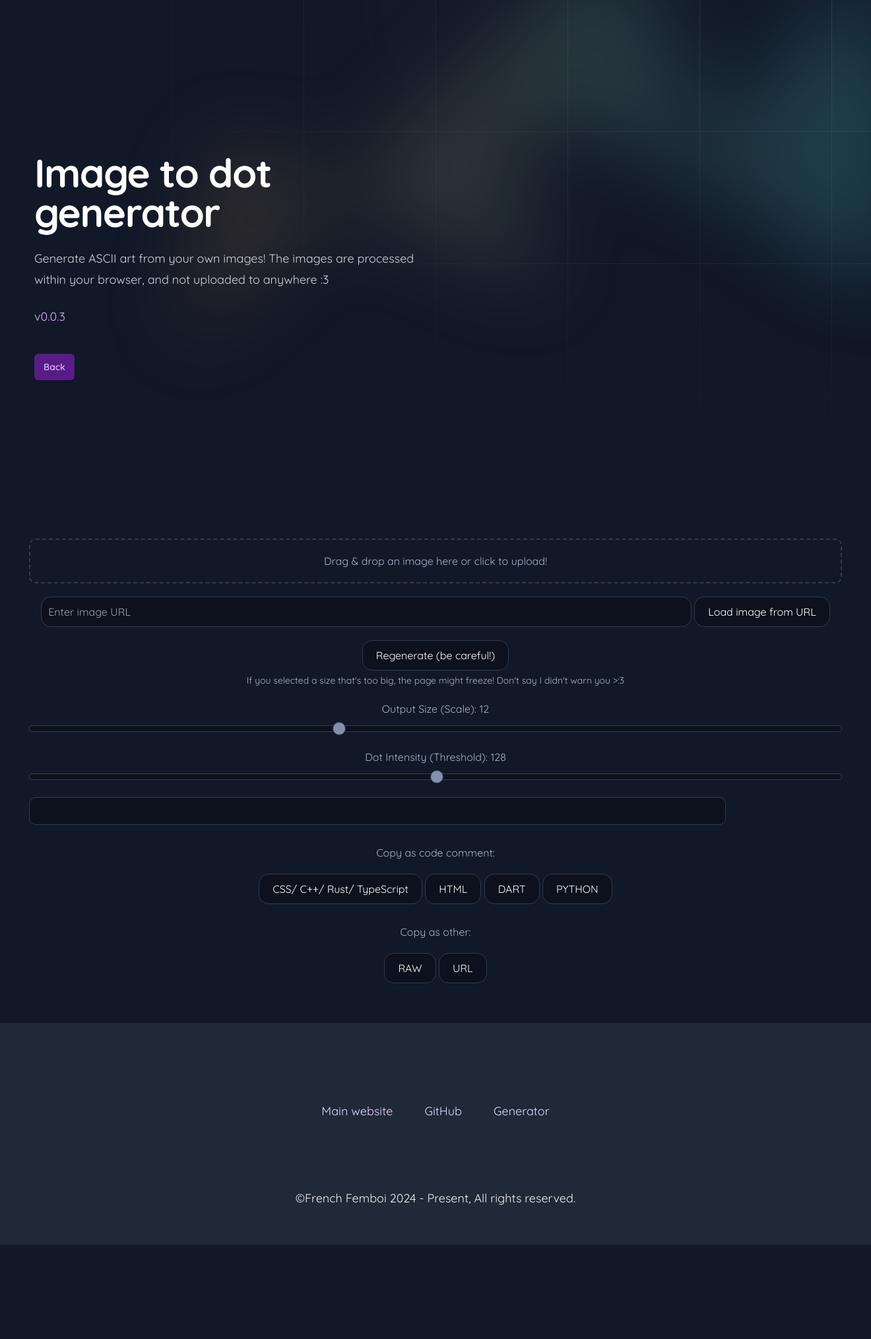
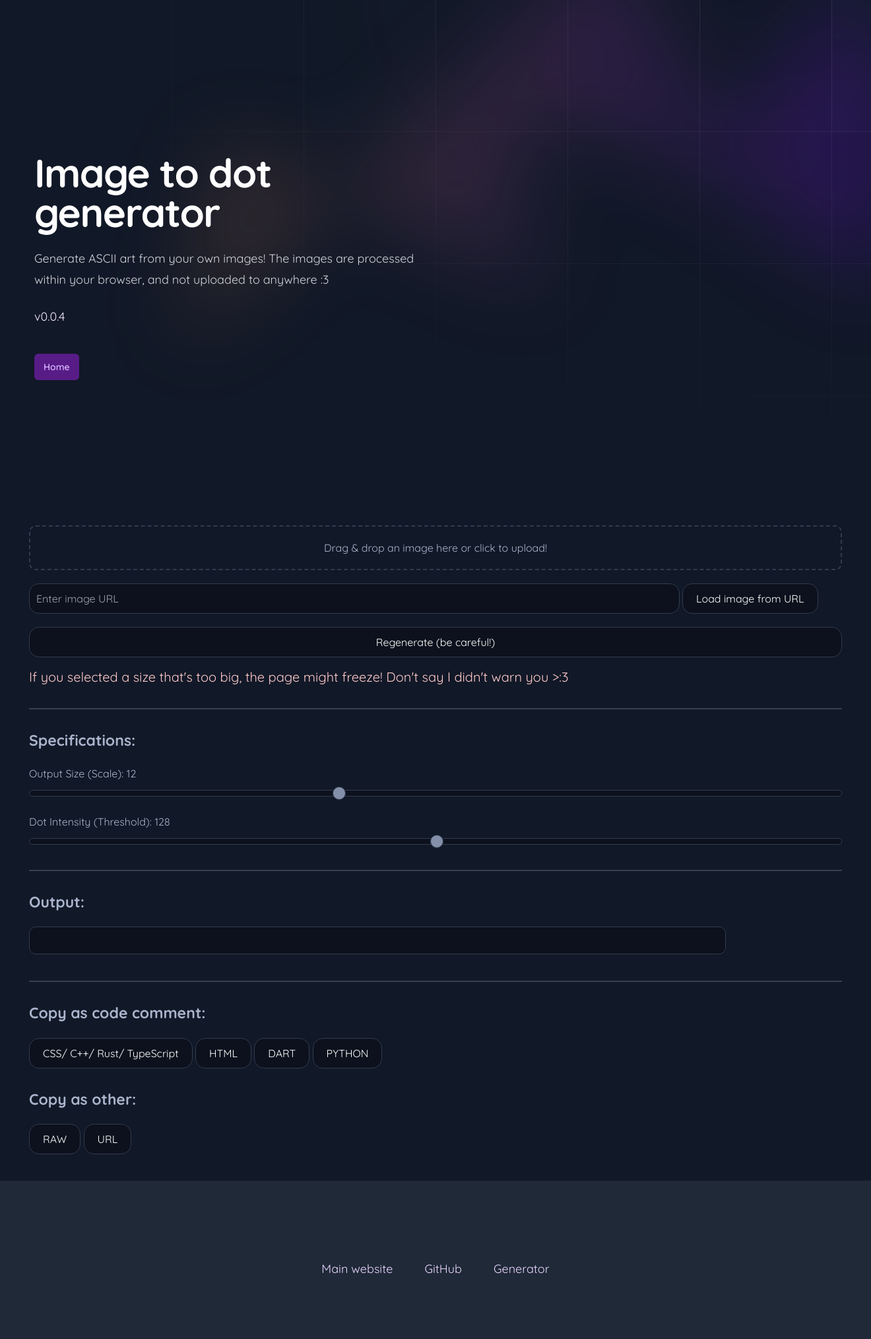
Before and after one commit to catpawzz/ascii, a PHP site: a page that uses generator.php in a window 1320 px wide. Shown: the top 2029 px of the page at 66% size. Before the commit the page ends 1886 px from the top, so only its background shows below. Run offline with PHP 8.4, Linux system fonts and the light colour scheme.

Commit message:
Made some design changed, added notifications for generations instead of the browser popup

```diff
--- a/generator.php
+++ b/generator.php
@@ -53,17 +53,6 @@
 */
 
 
-        .container {
-            text-align: center;
-            margin: 20px;
-        }
-
-        .description {
-            margin-bottom: 20px;
-            font-size: 14px;
-            color: #A9B4CCFF;
-        }
-
         .output {
             white-space: pre;
             font-size: 16px;
@@ -74,9 +63,9 @@
             border: 1px solid #323B4EFF;
             border-radius: 10px;
             max-width: 80vw;
-            max-height: 50vh;
             overflow: auto;
             color: #f0f0f0;
+            text-align: center;
         }
 
         button {
@@ -89,12 +78,12 @@
             margin-top: 20px;
             border-radius: 15px;
             border: 1px solid #323B4EFF;
-            transition: 0.5s;
+            transition: 0.2s;
         }
 
         button:hover {
             background-color: #323B4EFF;
-            transition: 0.5s;
+            transition: 0.2s;
         }
 
         .slider-container {
@@ -167,12 +156,12 @@
             font-size: 16px;
             color: #A9B4CCFF;
             cursor: pointer;
-            transition: 0.5s;
+            transition: 0.2s;
         }
 
         .drop-zone:hover {
-            background-color: #323B4EFF;
-            transition: 0.5s;
+            background-color: #252C3BFF;
+            transition: 0.2s;
         }
 
         h1,
@@ -188,6 +177,15 @@
 </head>
 
 <body class="bg-gray-900">
+
+    <div id="notificationSuccess" class="hidden fixed bottom-20 left-5 bg-green-900 border border-green-600 text-green-200 px-4 py-2 rounded-lg shadow-lg opacity-0 transition-opacity duration-500" style="z-index: 999;">
+        This is a notification!
+    </div>
+
+    <div id="notificationError" class="hidden fixed bottom-20 left-5 bg-red-900 border border-red-600 text-red-200 px-4 py-2 rounded-lg shadow-lg opacity-0 transition-opacity duration-500" style="z-index: 999;">
+        This is a notification!
+    </div>
+
     <div class="relative isolate overflow-hidden bg-gray-900">
         <svg class="absolute inset-0 -z-10 h-full w-full stroke-white/10 [mask-image:radial-gradient(100%_100%_at_top_right,white,transparent)]" aria-hidden="true">
             <defs>
@@ -201,7 +199,7 @@
             <rect width="100%" height="100%" stroke-width="0" fill="url(#983e3e4c-de6d-4c3f-8d64-b9761d1534cc)" />
         </svg>
         <div class="absolute left-[calc(50%-4rem)] top-10 -z-10 transform-gpu blur-3xl sm:left-[calc(50%-18rem)] lg:left-48 lg:top-[calc(50%-30rem)] xl:left-[calc(50%-24rem)]" aria-hidden="true">
-            <div class="aspect-[1108/632] w-[69.25rem] bg-gradient-to-r from-[#d18843] to-[#46dae5] opacity-20" style="clip-path: polygon(73.6% 51.7%, 91.7% 11.8%, 100% 46.4%, 97.4% 82.2%, 92.5% 84.9%, 75.7% 64%, 55.3% 47.5%, 46.5% 49.4%, 45% 62.9%, 50.3% 87.2%, 21.3% 64.1%, 0.1% 100%, 5.4% 51.1%, 21.4% 63.9%, 58.9% 0.2%, 73.6% 51.7%)"></div>
+            <div class="aspect-[1108/632] w-[69.25rem] bg-gradient-to-r from-[#d18843] to-[#6f00ff] opacity-20" style="clip-path: polygon(73.6% 51.7%, 91.7% 11.8%, 100% 46.4%, 97.4% 82.2%, 92.5% 84.9%, 75.7% 64%, 55.3% 47.5%, 46.5% 49.4%, 45% 62.9%, 50.3% 87.2%, 21.3% 64.1%, 0.1% 100%, 5.4% 51.1%, 21.4% 63.9%, 58.9% 0.2%, 73.6% 51.7%)"></div>
         </div>
         <div class="mx-auto max-w-7xl px-6 pb-24 pt-10 sm:pb-32 lg:flex lg:px-8 lg:py-40">
             <div class="mx-auto max-w-2xl flex-shrink-0 lg:mx-0 lg:max-w-xl lg:pt-8">
@@ -209,9 +207,9 @@
                     Image to dot generator
                 </h1>
                 <p class="mt-6 text-lg leading-8 text-gray-300">Generate ASCII art from your own images! The images are processed within your browser, and not uploaded to anywhere :3</p>
-                <p class="mt-6 text-lg leading-8 text-purple-300">v0.0.3</p>
+                <p class="mt-6 text-lg leading-8 text-purple-100">v0.0.4</p>
                 <div class="mt-10 flex items-center gap-x-6">
-                    <a href="/" class="rounded-md bg-purple-900 px-3.5 py-2.5 text-sm font-semibold text-purple-300 shadow-sm hover:bg-purple-800 focus-visible:outline focus-visible:outline-2 focus-visible:outline-offset-2 focus-visible:outline-purple-400">Back</a>
+                    <a href="/" class="rounded-md bg-purple-900 px-3.5 py-2.5 text-sm font-semibold text-purple-300 shadow-sm hover:bg-purple-800 focus-visible:outline focus-visible:outline-2 focus-visible:outline-offset-2 focus-visible:outline-purple-400">Home</a>
                 </div>
             </div>
         </div>
@@ -250,22 +248,25 @@
 
 -->
 
-    <div class="container mx-auto px-6 py-10 text-center">
+    <div class="container mx-auto px-6 py-10">
 
         <div class="drop-zone" id="dropZone" onclick="document.getElementById('imageInput').click()">
             Drag & drop an image here or click to upload!
         </div>
 
         <div class="url-input-container">
-            <input type="text" id="imageUrlInput" placeholder="Enter image URL" style="width: 80%; padding: 10px; border-radius: 15px; border: 1px solid #323B4EFF; background-color: #0c111d; color: white;">
+            <input type="text" id="imageUrlInput" placeholder="Enter image URL" style="width: 80%; padding: 10px; border-radius: 15px; border: 1px solid #323B4EFF; background-color: #0c111d; color: white;margin-top: 15px;">
 
-            <button onclick="loadImageFromUrl()" style="padding: 10px 20px; border-radius: 15px; border: 1px solid #323B4EFF; background-color: #0C111DFF; color: white; cursor: pointer;">Load image from URL</button>
+            <button onclick="loadImageFromUrl()">Load image from URL</button>
         </div>
 
         <input type="file" id="imageInput" accept="image/*" style="display:none" onchange="generateArt()">
-        <button id="regenerateBTN" onclick="generateArt()">Regenerate (be careful!)</button>
-        <p class="description" style="margin-top: 5px;">If you selected a size that's too big, the page might freeze! Don't say I didn't warn you >:3</p>
+        <button id="regenerateBTN" onclick="generateArt()" style="width: 100%;">Regenerate (be careful!)</button>
+        <p class="description text-red-200 mt-4" style="margin-top: 5px;padding-top:10px;font-size: 20px;">If you selected a size that's too big, the page might freeze! Don't say I didn't warn you >:3</p>
 
+        <hr class="mt-8 border-t-2 border-gray-700">
+
+        <h3 style="margin: 0; padding: 0;padding-top: 30px;font-size: 23px;font-weight: 700;">Specifications:</h3>
         <div class="slider-container">
             <label for="sizeSlider">Output Size (Scale): <span id="sizeValue">12</span></label>
             <input type="range" id="sizeSlider" min="1" max="30" value="12" step="1" oninput="updateSizeValue(this.value)">
@@ -276,15 +277,20 @@
             <input type="range" id="intensitySlider" min="0" max="255" value="128" oninput="updateIntensityValue(this.value)">
         </div>
 
+        <hr class="mt-8 border-t-2 border-gray-700">
+
+        <h3 style="margin: 0; padding: 0;padding-top: 30px;font-size: 23px;font-weight: 700;">Output:</h3>
         <div id="output" class="output"></div>
 
-        <h3 style="margin: 0; padding: 0;padding-top: 30px;">Copy as code comment:</h3>
+        <hr class="mt-10 border-t-2 border-gray-700">
+
+        <h1 style="margin: 0; padding: 0;padding-top: 30px;font-size: 23px;font-weight: 700;">Copy as code comment:</h1>
         <button id="copyBtnCSS" onclick="copyToClipboardCSS()">CSS/ C++/ Rust/ TypeScript</button>
         <button id="copyBtnHTML" onclick="copyToClipboardHTML()">HTML</button>
         <button id="copyBtnDART" onclick="copyToClipboardDART()">DART</button>
         <button id="copyBtnPYTHON" onclick="copyToClipboardDART()">PYTHON</button>
 
-        <h3 style="margin: 0; padding: 0;padding-top: 30px;">Copy as other:</h3>
+        <h1 style="margin: 0; padding: 0;padding-top: 30px;font-size: 23px;font-weight: 700;">Copy as other:</h1>
         <button id="copyBtnRAW" onclick="copyToClipboardRAW()">RAW</button>
         <button id="copyBtnURL" onclick="copyCurrentUrl()">URL</button>
     </div>
@@ -314,6 +320,7 @@
         if (imageUrlParam) {
             document.getElementById('imageUrlInput').value = imageUrlParam;
             loadImageFromUrl();
+            showNotificationS("Loaded image from URL parameters!");
         }
 
         function copyCurrentUrl() {
@@ -322,7 +329,7 @@
             const imageUrl = document.getElementById('imageUrlInput').value;
 
             if (!imageUrl) {
-                alert("You can only share an URL if your image was loaded from an URL!");
+                showNotificationE("You an only export the URL if you loaded an image from a URL!");
                 return;
             }
 
@@ -335,13 +342,13 @@
             document.execCommand("copy");
             document.body.removeChild(tempTextarea);
 
-            alert("URL copied to clipboard!");
+            showNotificationS("URL copied to clipboard!");
         }
 
         function loadImageFromUrl() {
             const imageUrl = document.getElementById('imageUrlInput').value;
             if (!imageUrl) {
-                alert("Please enter a valid image URL.");
+                showNotificationE("Please use a valid image URL!");
                 return;
             }
 
@@ -360,7 +367,7 @@
             const intensityThreshold = parseInt(document.getElementById('intensitySlider').value);
 
             if (fileInput.files.length === 0 && !img) {
-                alert("Please select an image first.");
+                showNotificationE("Load an image before generating!");
                 return;
             }
 
@@ -437,7 +444,7 @@
             document.execCommand("copy");
             document.body.removeChild(tempTextarea);
 
-            alert("Dot Art copied as comment!");
+            showNotificationS("Dot Art copied as comment!");
         }
 
         function copyToClipboardHTML() {
@@ -451,7 +458,7 @@
             document.execCommand("copy");
             document.body.removeChild(tempTextarea);
 
-            alert("Dot Art copied as comment!");
+            showNotificationS("Dot Art copied as comment!");
         }
 
         function copyToClipboardDART() {
@@ -465,7 +472,7 @@
             document.execCommand("copy");
             document.body.removeChild(tempTextarea);
 
-            alert("Dot Art copied as comment!");
+            showNotificationS("Dot Art copied as comment!");
         }
 
         function copyToClipboardPYTHON() {
@@ -479,7 +486,7 @@
             document.execCommand("copy");
             document.body.removeChild(tempTextarea);
 
-            alert("Dot Art copied as comment!");
+            showNotificationS("Dot Art copied as comment!");
         }
 
         function copyToClipboardRAW() {
@@ -492,8 +499,9 @@
             document.execCommand("copy");
             document.body.removeChild(tempTextarea);
 
-            alert("Dot Art copied as raw!");
+            showNotificationS("Dot Art copied as RAW!");
         }
+
 
         // Handle file drop
         const dropZone = document.getElementById('dropZone');
@@ -523,6 +531,50 @@
         function updateIntensityValue(value) {
             document.getElementById('intensityValue').innerText = value;
         }
+
+        function showNotificationS(message) {
+            const notification = document.getElementById('notificationSuccess');
+
+            notification.innerText = message;
+
+            // Remove 'hidden' and fade in by changing the opacity to 100%
+            notification.classList.remove('hidden');
+            notification.classList.remove('opacity-0');
+            notification.classList.add('opacity-100');
+
+            // After 3 seconds, fade out
+            setTimeout(() => {
+                notification.classList.remove('opacity-100');
+                notification.classList.add('opacity-0');
+
+                // Hide the notification after the fade out completes (500ms)
+                setTimeout(() => {
+                    notification.classList.add('hidden');
+                }, 500);
+            }, 3000); // Notification stays for 3 seconds
+        }
+
+        function showNotificationE(message) {
+            const notification = document.getElementById('notificationError');
+
+            notification.innerText = message;
+
+            // Remove 'hidden' and fade in by changing the opacity to 100%
+            notification.classList.remove('hidden');
+            notification.classList.remove('opacity-0');
+            notification.classList.add('opacity-100');
+
+            // After 3 seconds, fade out
+            setTimeout(() => {
+                notification.classList.remove('opacity-100');
+                notification.classList.add('opacity-0');
+
+                // Hide the notification after the fade out completes (500ms)
+                setTimeout(() => {
+                    notification.classList.add('hidden');
+                }, 500);
+            }, 3000); // Notification stays for 3 seconds
+        }
     </script>
 
     <script src='https://storage.ko-fi.com/cdn/scripts/overlay-widget.js'></script>
--- a/inc/footer.php
+++ b/inc/footer.php
@@ -2,7 +2,7 @@
         <div class="mx-auto max-w-7xl px-4 sm:px-6 lg:px-8">
             <div class="max-w-3xl mx-auto">
                     <ul class="text-lg flex items-center justify-center flex-col gap-7 md:flex-row md:gap-12 transition-all duration-500 py-16 mb-10">
-                        <li><a href="https://french-femboi.eu" class="text-purple-200 hover:text-purple-300">Main website</a></li>
+                        <li><a href="https://fembois.eu" class="text-purple-200 hover:text-purple-300">Main website</a></li>
                         <li><a href="https://github.com/french-femboi/ascii" class="text-purple-200 hover:text-purple-300">GitHub</a></li>
                         <li><a href="/generator" class="text-purple-200 hover:text-purple-300">Generator</a></li>
                     </ul>
--- a/index.php
+++ b/index.php
@@ -71,7 +71,7 @@
       <rect width="100%" height="100%" stroke-width="0" fill="url(#983e3e4c-de6d-4c3f-8d64-b9761d1534cc)" />
     </svg>
     <div class="absolute left-[calc(50%-4rem)] top-10 -z-10 transform-gpu blur-3xl sm:left-[calc(50%-18rem)] lg:left-48 lg:top-[calc(50%-30rem)] xl:left-[calc(50%-24rem)]" aria-hidden="true">
-      <div class="aspect-[1108/632] w-[69.25rem] bg-gradient-to-r from-[#d18843] to-[#46dae5] opacity-20" style="clip-path: polygon(73.6% 51.7%, 91.7% 11.8%, 100% 46.4%, 97.4% 82.2%, 92.5% 84.9%, 75.7% 64%, 55.3% 47.5%, 46.5% 49.4%, 45% 62.9%, 50.3% 87.2%, 21.3% 64.1%, 0.1% 100%, 5.4% 51.1%, 21.4% 63.9%, 58.9% 0.2%, 73.6% 51.7%)"></div>
+      <div class="aspect-[1108/632] w-[69.25rem] bg-gradient-to-r from-[#d18843] to-[#6f00ff] opacity-20" style="clip-path: polygon(73.6% 51.7%, 91.7% 11.8%, 100% 46.4%, 97.4% 82.2%, 92.5% 84.9%, 75.7% 64%, 55.3% 47.5%, 46.5% 49.4%, 45% 62.9%, 50.3% 87.2%, 21.3% 64.1%, 0.1% 100%, 5.4% 51.1%, 21.4% 63.9%, 58.9% 0.2%, 73.6% 51.7%)"></div>
     </div>
     <div class="mx-auto max-w-7xl px-6 pb-24 pt-10 sm:pb-32 lg:flex lg:px-8 lg:py-40">
       <div class="mx-auto max-w-2xl flex-shrink-0 lg:mx-0 lg:max-w-xl lg:pt-8">
@@ -81,7 +81,7 @@
         <p class="mt-6 text-lg leading-8 text-gray-300">Get the ASCII art I've used in my Tik Tok's here or use the generator!</p>
         <p class="mt-6 text-lg leading-8 text-gray-300">The images I use here are from my own big collection of boykisser pictures, if you see one that you drew, please contact me to get the attribution you deserve, or to get it removed!</p>
         <div class="mt-10 flex items-center gap-x-6">
-          <a href="https://fembois.eu" class="rounded-md bg-purple-900 px-3.5 py-2.5 text-sm font-semibold text-purple-300 shadow-sm hover:bg-purple-800 focus-visible:outline focus-visible:outline-2 focus-visible:outline-offset-2 focus-visible:outline-purple-400">Home</a>
+          <a href="https://fembois.eu" class="rounded-md bg-purple-900 px-3.5 py-2.5 text-sm font-semibold text-purple-300 shadow-sm hover:bg-purple-800 focus-visible:outline focus-visible:outline-2 focus-visible:outline-offset-2 focus-visible:outline-purple-400">Fembois.eu</a>
           <a href="/generator" class="rounded-md bg-purple-900 px-3.5 py-2.5 text-sm font-semibold text-purple-300 shadow-sm hover:bg-purple-800 focus-visible:outline focus-visible:outline-2 focus-visible:outline-offset-2 focus-visible:outline-purple-400">Generator</a>
         </div>
       </div>
--- a/src/styles/output.css
+++ b/src/styles/output.css
@@ -649,6 +661,10 @@ video {
   margin-top: 1.5rem;
 }
 
+.mt-8 {
+  margin-top: 2rem;
+}
+
 .block {
   display: block;
 }
@@ -750,6 +774,25 @@ video {
   border-width: 1px;
 }
 
+.border-t-2 {
+  border-top-width: 2px;
+}
+
+.border-gray-700 {
+  --tw-border-opacity: 1;
+  border-color: rgb(55 65 81 / var(--tw-border-opacity));
+}
+
+.border-green-600 {
+  --tw-border-opacity: 1;
+  border-color: rgb(22 163 74 / var(--tw-border-opacity));
+}
+
+.border-red-600 {
+  --tw-border-opacity: 1;
+  border-color: rgb(220 38 38 / var(--tw-border-opacity));
+}
+
 .bg-gray-800 {
   --tw-bg-opacity: 1;
   background-color: rgb(31 41 55 / var(--tw-bg-opacity));
@@ -775,8 +828,8 @@ video {
   --tw-gradient-stops: var(--tw-gradient-from), var(--tw-gradient-to);
 }
 
-.to-\[\#46dae5\] {
-  --tw-gradient-to: #46dae5 var(--tw-gradient-to-position);
+.to-\[\#6f00ff\] {
+  --tw-gradient-to: #6f00ff var(--tw-gradient-to-position);
 }
 
 .fill-gray-800\/20 {
@@ -889,6 +947,16 @@ video {
   color: rgb(156 163 175 / var(--tw-text-opacity));
 }
 
+.text-green-200 {
+  --tw-text-opacity: 1;
+  color: rgb(187 247 208 / var(--tw-text-opacity));
+}
+
+.text-purple-100 {
+  --tw-text-opacity: 1;
+  color: rgb(243 232 255 / var(--tw-text-opacity));
+}
+
 .text-purple-200 {
   --tw-text-opacity: 1;
   color: rgb(233 213 255 / var(--tw-text-opacity));
@@ -899,9 +967,22 @@ video {
   color: rgb(216 180 254 / var(--tw-text-opacity));
 }
 
+.text-red-200 {
+  --tw-text-opacity: 1;
+  color: rgb(254 202 202 / var(--tw-text-opacity));
+}
+
 .text-white {
   --tw-text-opacity: 1;
   color: rgb(255 255 255 / var(--tw-text-opacity));
+}
+
+.opacity-0 {
+  opacity: 0;
+}
+
+.opacity-100 {
+  opacity: 1;
 }
 
 .opacity-20 {
```
Also changed, not shown: other parts of src/styles/output.css (+41 -0 lines), README.md, src/assets/img/femrise.png (deleted), src/assets/img/french-femboi.png (deleted), src/assets/img/github.png (deleted), src/assets/img/misskey.png (deleted).
